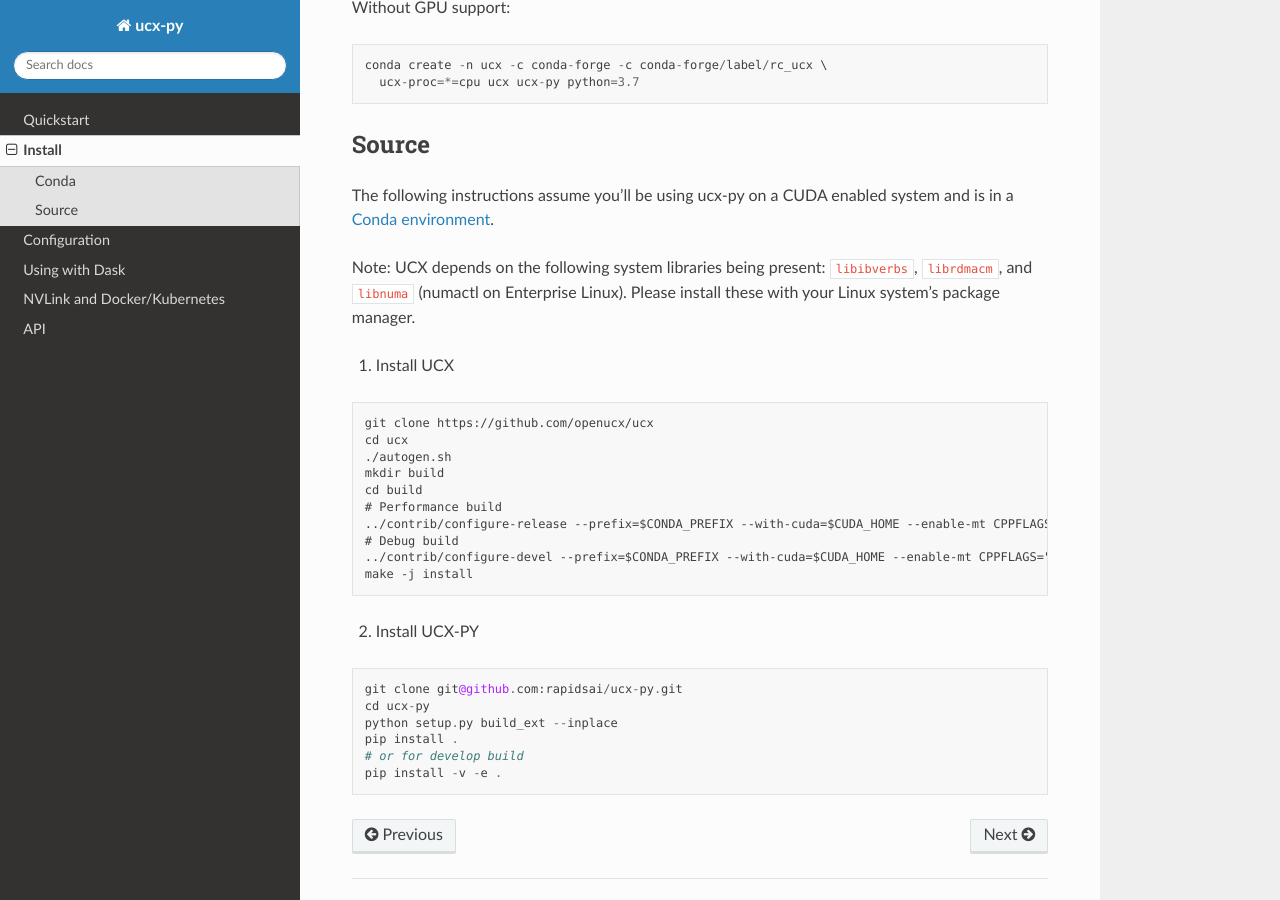
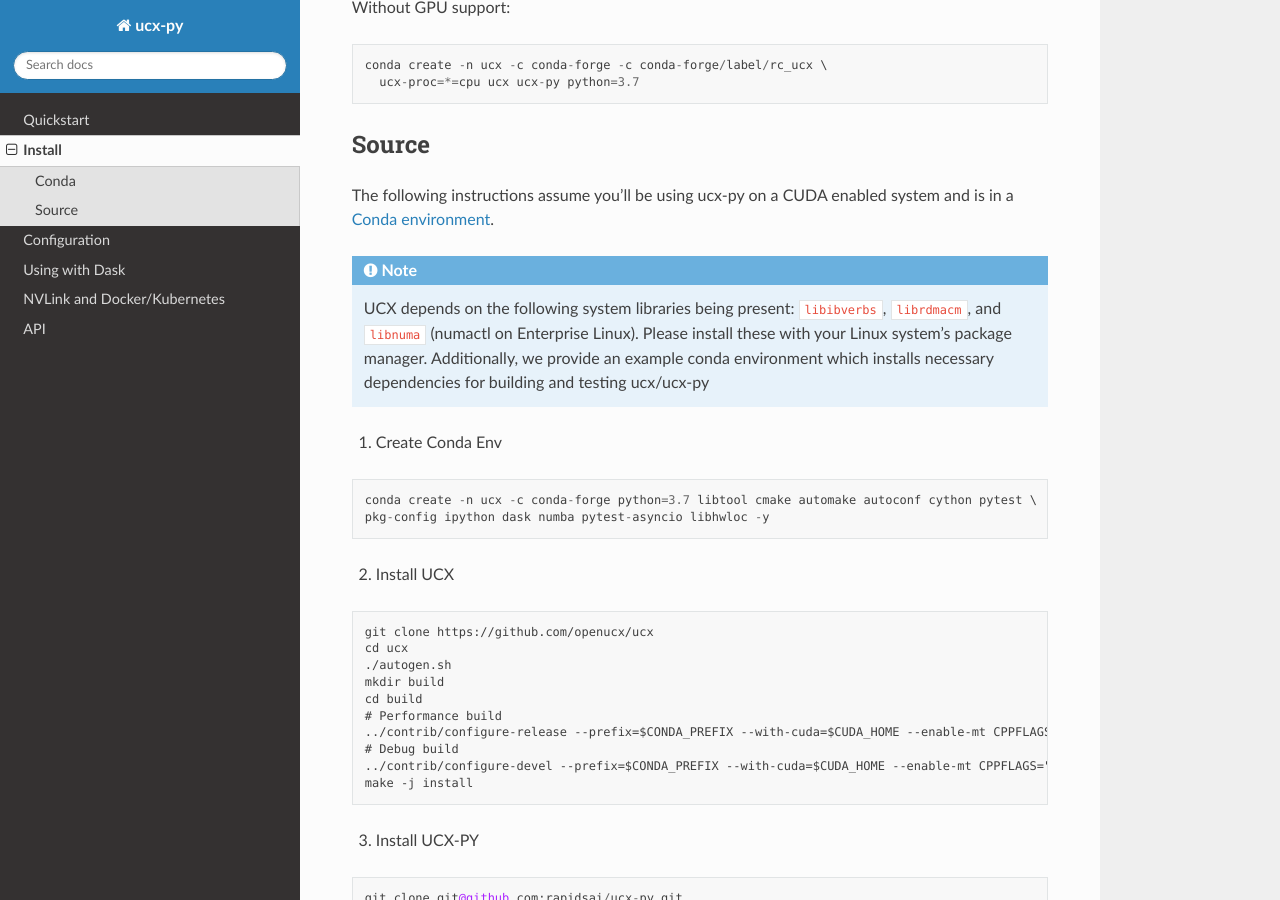
Before and after one commit to rapidsai/ucx-py, a Sphinx documentation site: the page built from docs/source/install.rst, in a window 1280 px wide and 900 px high, scrolled down 351 px. Built offline with Sphinx 7.4.7 and the Read the Docs theme 2.0.0, drawn with Linux system fonts in a browser that asks for light colours.

Commit message:
add conda env in sourc install instructions

```diff
--- a/docs/source/install.rst
+++ b/docs/source/install.rst
@@ -23,11 +23,22 @@
 
 The following instructions assume you'll be using ucx-py on a CUDA enabled system and is in a `Conda environment <https://docs.conda.io/projects/conda/en/latest/>`_.
 
-Note: UCX depends on the following system libraries being present: ``libibverbs``, ``librdmacm``, and ``libnuma`` (numactl on Enterprise Linux).  Please install these with your Linux system's package manager.
+.. note::
+    UCX depends on the following system libraries being present: ``libibverbs``, ``librdmacm``, and ``libnuma`` (numactl on Enterprise Linux).  Please install these with your Linux system's package manager.  Additionally, we provide an example conda environment which installs necessary dependencies for
+    building and testing ucx/ucx-py
 
 
 
-1) Install UCX
+
+1) Create Conda Env
+
+::
+
+    conda create -n ucx -c conda-forge python=3.7 libtool cmake automake autoconf cython pytest \
+    pkg-config ipython dask numba pytest-asyncio libhwloc -y
+
+
+2) Install UCX
 
 ::
 
@@ -42,7 +53,7 @@
     ../contrib/configure-devel --prefix=$CONDA_PREFIX --with-cuda=$CUDA_HOME --enable-mt CPPFLAGS="-I/$CUDA_HOME/include"
     make -j install
 
-2) Install UCX-PY
+3) Install UCX-PY
 
 ::
 
```
